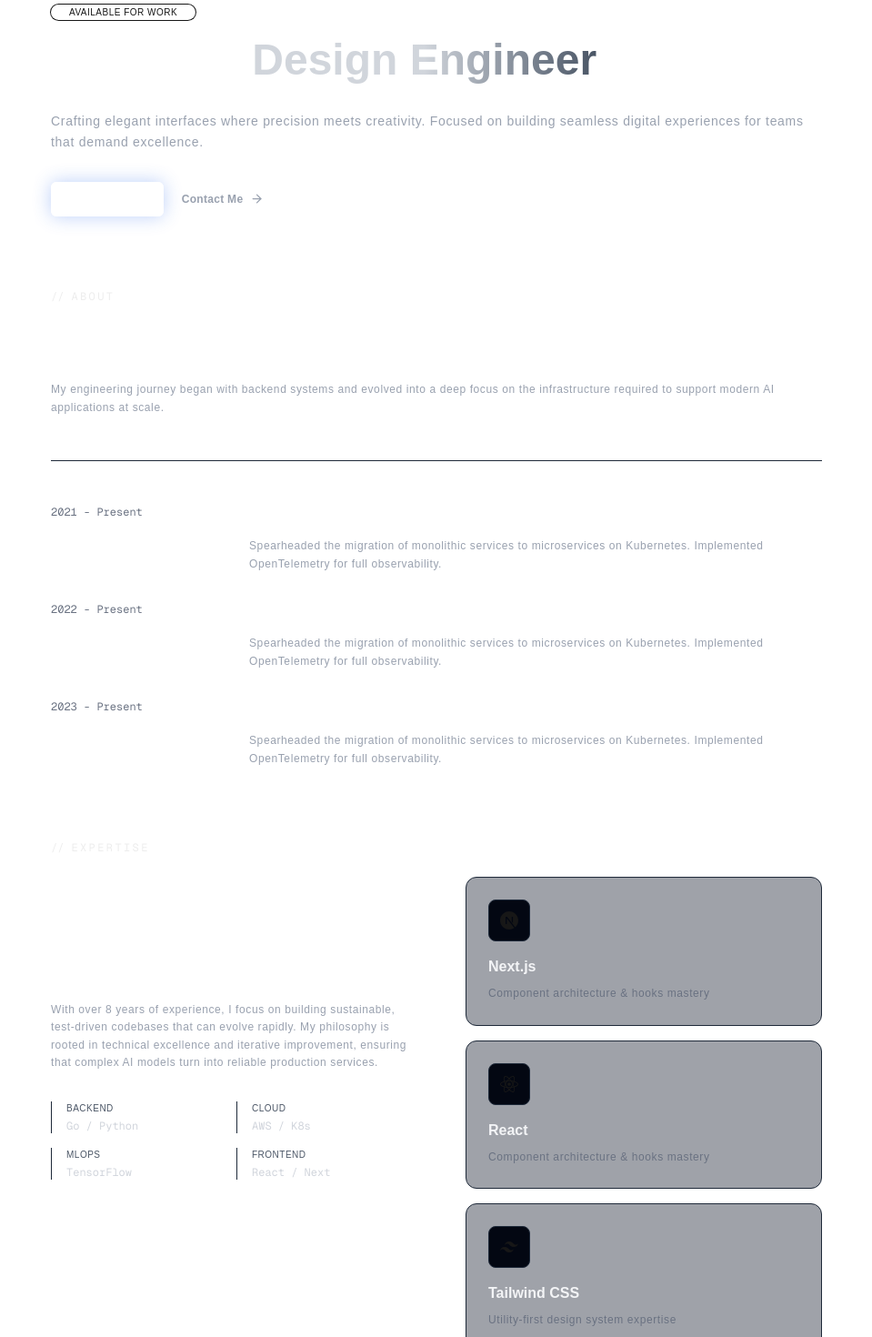
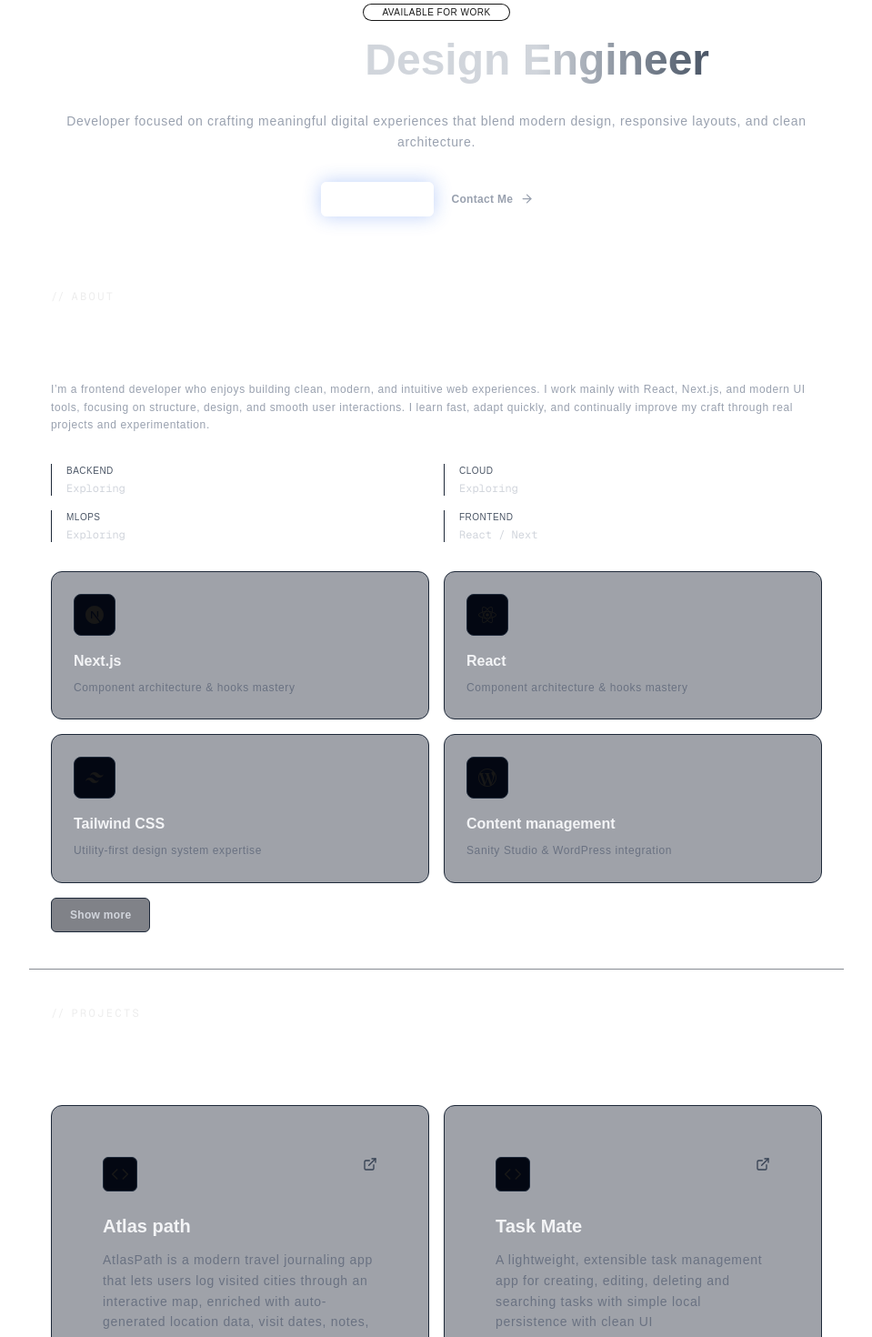
Before and after one commit to knowingEyes/portfolio, a Next.js app: page / in a window 1280 px wide. Shown: the part 140-1610 px from the top of the page at 91% size, without its empty margins (160-1119 px from the left). Built offline with nearby package versions, Linux system fonts and the light colour scheme.

Commit message:
Delete Expertise section and adjust layout in about and projects sections

```diff
--- a/app/globals.css
+++ b/app/globals.css
@@ -26,6 +26,12 @@
   }
 }
 
+@layer utilities {
+  .grid-layout {
+    @apply grid gap-4 md:grid-cols-2 mt-8;
+  }
+}
+
 @media (prefers-color-scheme: dark) {
   :root {
     --background: #030712;
--- a/app/page.js
+++ b/app/page.js
@@ -1,7 +1,6 @@
 import Footer from "@/components/layout/Footer";
 import Header from "@/components/layout/Header";
 import About from "@/sections/About";
-import Expertise from "@/sections/Expertise";
 import Hero from "@/sections/Hero";
 import Projects from "@/sections/Projects";
 
@@ -12,7 +11,6 @@ export default function App() {
       <main>
         <Hero />
         <About />
-        <Expertise />
         <Projects />
       </main>
       <Footer />
--- a/components/card/ProjectCard.jsx
+++ b/components/card/ProjectCard.jsx
@@ -5,8 +5,8 @@ import { Code } from "lucide-react";
 const ProjectCard = ({ title, description, stack, link }) => {
   console.log(link);
   return (
-    <Card className="h-full flex flex-col group p-0 bg-gray-900/20">
-      <div className="p-8 grow relative z-10">
+    <Card className="h-full flex flex-col p-0 bg-gray-900/20 absolute">
+      <div className="p-8  relative z-10">
         <div className="flex justify-between items-start mb-6">
           <div className="p-2 bg-gray-950 rounded-md border border-gray-800 text-primary-500 group-hover:text-primary-400 group-hover:border-primary-500/30 transition-colors">
             <Code className="h-5 w-5" />
@@ -19,7 +19,7 @@ const ProjectCard = ({ title, description, stack, link }) => {
           </a>
         </div>
 
-        <h4 className="text-xl font-bold text-gray-100 mb-3 tracking-tight group-hover:text-primary-400 transition-colors">
+        <h4 className="text-xl font-bold text-gray-100 mb-3">
           {title}
         </h4>
 
@@ -35,8 +35,6 @@ const ProjectCard = ({ title, description, stack, link }) => {
           ))}
         </div>
       </div>
-      {/* Sophisticated gradient overlay */}
-      <div className="absolute inset-0 bg-linear-to-b from-transparent via-transparent to-primary-900/5 opacity-0 group-hover:opacity-100 transition-opacity duration-500 pointer-events-none"></div>
     </Card>
   );
 };
--- a/components/card/StackCard.jsx
+++ b/components/card/StackCard.jsx
@@ -8,10 +8,9 @@ import Card from "../ui/Card";
 const StackCard = () => {
   const [showMore, setShowMore] = useState(false);
 
-  //
+
   const handleShowLess = () => {
     const savedPosition = [...document.querySelectorAll(".item")][3].offsetTop;
-    console.log(savedPosition);
     if (savedPosition) {
       window.scrollTo({ top: savedPosition * 2, behavior: "smooth" });
       setShowMore(false);
@@ -22,7 +21,7 @@ const StackCard = () => {
   const stacks = showMore ? STACKS_DATA : STACKS_DATA.slice(0, 4);
 
   return (
-    <div className="grid gap-4">
+    <div className="grid-layout">
       {stacks.map((item, i) => (
         <Card key={i} className="flex flex-col justify-center min-h-40 item">
           <div
@@ -39,6 +38,7 @@ const StackCard = () => {
           </p>
         </Card>
       ))}
+      {showMore && <div className="hidden md:block"></div>}
       <Button
         className="w-max"
         variant="outline"
--- a/components/layout/Footer.jsx
+++ b/components/layout/Footer.jsx
@@ -2,7 +2,7 @@ const Footer = () => (
   <footer className="bg-gray-950 py-16 border-t border-gray-900">
     <div className="max-w-6xl mx-auto px-4 text-center">
       <div className="mb-8 flex justify-center space-x-8">
-        {["LinkedIn", "GitHub", "Twitter"].map((social) => (
+        {["GitHub", "Twitter"].map((social) => (
           <a
             key={social}
             href="#"
--- a/sections/About.jsx
+++ b/sections/About.jsx
@@ -1,38 +1,44 @@
 import SectionLabel from "../components/ui/SectionLabel";
-import SectionSubtitle from "../components/ui/SectionSubtitle";
-import SectionTitle from "../components/ui/SectionTitle";
+import SectionTitle from "@/components/ui/SectionTitle";
+import SectionSubtitle from "@/components/ui/SectionSubtitle";
+import StackCard from "@/components/card/StackCard";
 
 const About = () => {
   return (
-    <section id="about">
+    <section className=" border-b border-gray-900/50 relative">
       <SectionLabel>About</SectionLabel>
-      <SectionTitle>Experience & Technical Stack</SectionTitle>
-      <div className=" text-gray-400">
-        <SectionSubtitle>
-          My engineering journey began with backend systems and evolved into a
-          deep focus on the infrastructure required to support modern AI
-          applications at scale.
-        </SectionSubtitle>
 
-        <div className="space-y-8 mt-12 border-t border-gray-800 pt-12">
-          {[1, 2, 3].map((i) => (
-            <div key={i} className="grid md:grid-cols-4 gap-6">
-              <div className="text-xs text-gray-500 font-mono">
-                202{i} - Present
+      <div>
+        <div>
+          <SectionTitle>About Me and Technical Stack.</SectionTitle>
+          <SectionSubtitle>
+            I’m a frontend developer who enjoys building clean, modern, and
+            intuitive web experiences. I work mainly with React, Next.js, and
+            modern UI tools, focusing on structure, design, and smooth user
+            interactions. I learn fast, adapt quickly, and continually improve
+            my craft through real projects and experimentation.
+          </SectionSubtitle>
+
+          <div className="grid grid-cols-2 gap-4">
+            {[
+              { label: "Backend", val: "Exploring" },
+              { label: "Cloud", val: "Exploring" },
+              { label: "MLOps", val: "Exploring" },
+              { label: "Frontend", val: "React / Next" },
+            ].map((skill, i) => (
+              <div key={i} className="border-l border-gray-800 pl-4">
+                <div className="text-[10px] uppercase text-gray-600 tracking-wider mb-1">
+                  {skill.label}
+                </div>
+                <div className="text-xs font-mono text-gray-300">
+                  {skill.val}
+                </div>
               </div>
-              <div className="md:col-span-3">
-                <h3 className="text-lg font-bold text-white mb-2">
-                  Senior Engineer at Tech Corp {i}
-                </h3>
-                <p>
-                  Spearheaded the migration of monolithic services to
-                  microservices on Kubernetes. Implemented OpenTelemetry for
-                  full observability.
-                </p>
-              </div>
-            </div>
-          ))}
+            ))}
+          </div>
         </div>
+
+        <StackCard />
       </div>
     </section>
   );
--- a/sections/Expertise.jsx
+++ /dev/null
@@ -1,48 +0,0 @@
-import SectionLabel from "../components/ui/SectionLabel";
-import SectionTitle from "@/components/ui/SectionTitle";
-import SectionSubtitle from "@/components/ui/SectionSubtitle";
-import StackCard from "@/components/card/StackCard";
-
-const Expertise = () => {
-  return (
-    <section className=" border-b border-gray-900/50 relative">
-      <SectionLabel>Expertise</SectionLabel>
-
-      <div className="grid lg:grid-cols-2 gap-16 ">
-        <div>
-          <SectionTitle>
-            Engineering at the intersection of Infrastructure.
-          </SectionTitle>
-          <SectionSubtitle>
-            With over 8 years of experience, I focus on building sustainable,
-            test-driven codebases that can evolve rapidly. My philosophy is
-            rooted in technical excellence and iterative improvement, ensuring
-            that complex AI models turn into reliable production services.
-          </SectionSubtitle>
-
-          <div className="grid grid-cols-2 gap-4">
-            {[
-              { label: "Backend", val: "Go / Python" },
-              { label: "Cloud", val: "AWS / K8s" },
-              { label: "MLOps", val: "TensorFlow" },
-              { label: "Frontend", val: "React / Next" },
-            ].map((skill, i) => (
-              <div key={i} className="border-l border-gray-800 pl-4">
-                <div className="text-[10px] uppercase text-gray-600 tracking-wider mb-1">
-                  {skill.label}
-                </div>
-                <div className="text-xs font-mono text-gray-300">
-                  {skill.val}
-                </div>
-              </div>
-            ))}
-          </div>
-        </div>
-
-        <StackCard />
-      </div>
-    </section>
-  );
-};
-
-export default Expertise;
--- a/sections/Hero.jsx
+++ b/sections/Hero.jsx
@@ -7,7 +7,7 @@ import { ArrowRight } from "lucide-react";
 const Hero = () => {
   return (
     <section className="pt-20" id="home">
-      <div className="flex flex-col space-y-5">
+      <div className="flex flex-col space-y-5 md:items-center md:text-center">
         <StatusBadge />
         <h1 className="text-5xl font-bold mb-8 text-white">
           Frontend{" "}
@@ -16,9 +16,8 @@ const Hero = () => {
           </span>
         </h1>
         <SectionSubtitle className="text-sm">
-          Crafting elegant interfaces where precision meets creativity.
-          Focused on building seamless digital experiences for teams that demand
-          excellence.
+          Developer focused on crafting meaningful digital experiences that
+          blend modern design, responsive layouts, and clean architecture.
         </SectionSubtitle>
         <div className="group">
           <Button>View Projects</Button>
--- a/sections/Projects.jsx
+++ b/sections/Projects.jsx
@@ -12,7 +12,7 @@ const Projects = () => {
       <SectionTitle>
         Technical solutions engineered for scale and performance.
       </SectionTitle>
-      <div className="grid gap-4">
+      <div className="grid-layout">
       {PROJECTS_DATA.map((project) => (
         <ProjectCard {...project} key={project.id} />
       ))}
```
